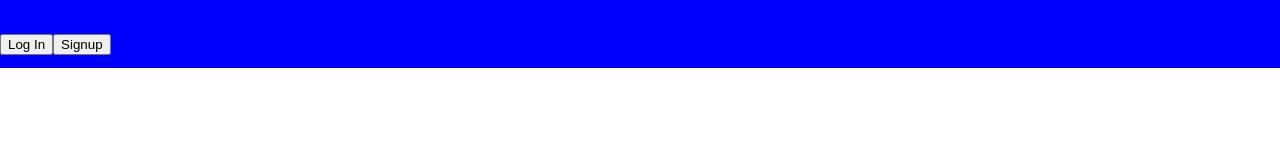
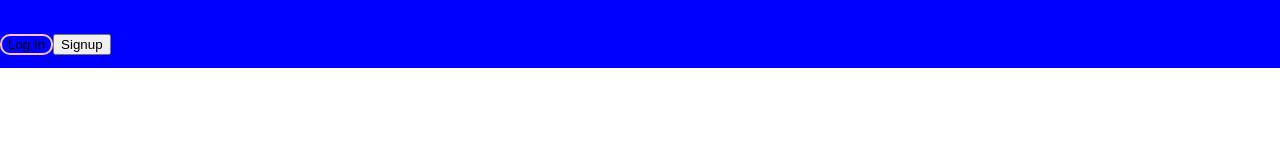
Before and after one commit to chasedurrett/Echo, a React (Create React App) app: page / in a window 1280 px wide. Shown: the top 160 px of the page. Built offline with nearby package versions, Linux system fonts and the light colour scheme.

Commit message:
login button styling

```diff
--- a/scss/_variables.scss
+++ b/scss/_variables.scss
@@ -0,0 +1 @@
+$btn-border-radius: 10px;
--- a/src/Components/Nav/Nav.js
+++ b/src/Components/Nav/Nav.js
@@ -21,6 +21,7 @@ function Nav ({ background, hoverBackground, linkColor, logo, navLinks }) {
 
                     <div className="logo-container">
                         <img src={logo} alt=""/>
+                        <h1>Echo</h1>
                     </div>
 
                     <div className="subforum-menu-cont">
@@ -62,7 +63,7 @@ function Nav ({ background, hoverBackground, linkColor, logo, navLinks }) {
                 </div>
 
                 <div className="login-signup-btns-cont">
-                    <button>Log In</button>
+                    <button className='login-btn'>Log In</button>
                     <button>Signup</button>
                 </div>
 
--- a/src/Components/Nav/Nav.scss
+++ b/src/Components/Nav/Nav.scss
@@ -1,3 +1,5 @@
+@import '../../../scss/variables';
+
 nav.Nav {
     width: 100%;
     height: 68px;
@@ -10,3 +12,10 @@ nav.Nav {
     align-items: center;
     background-color: blue;
 }
+
+.login-btn{
+    border-radius: $btn-border-radius;
+    background: none;
+    outline: none;
+    border: 2px solid pink;
+}
```
